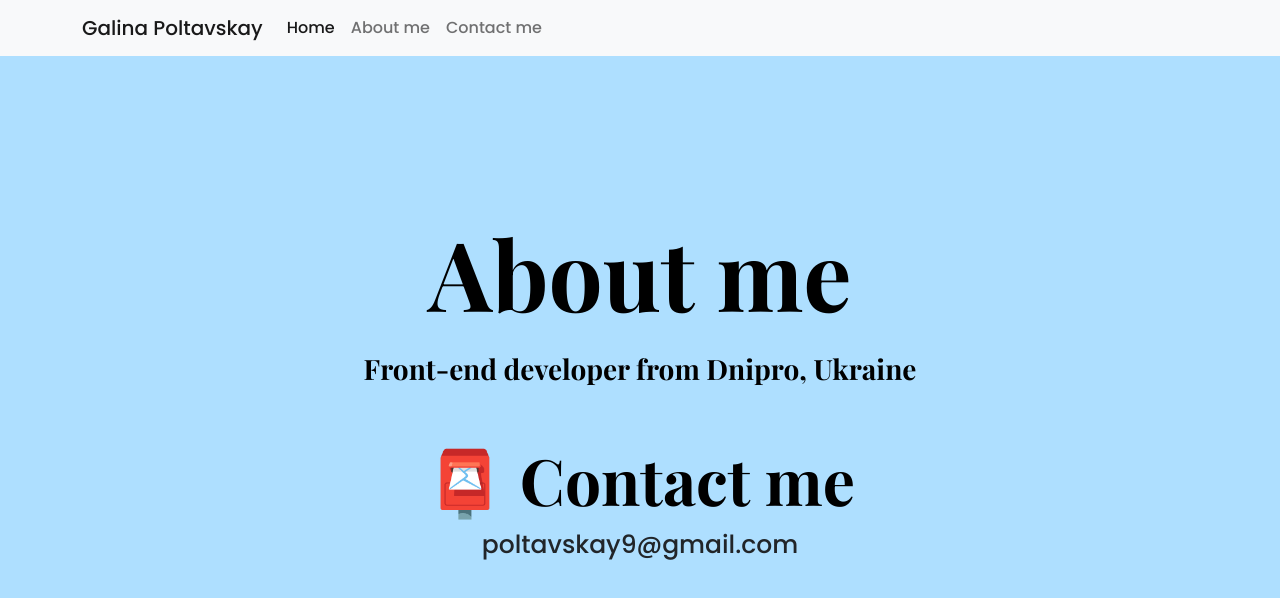
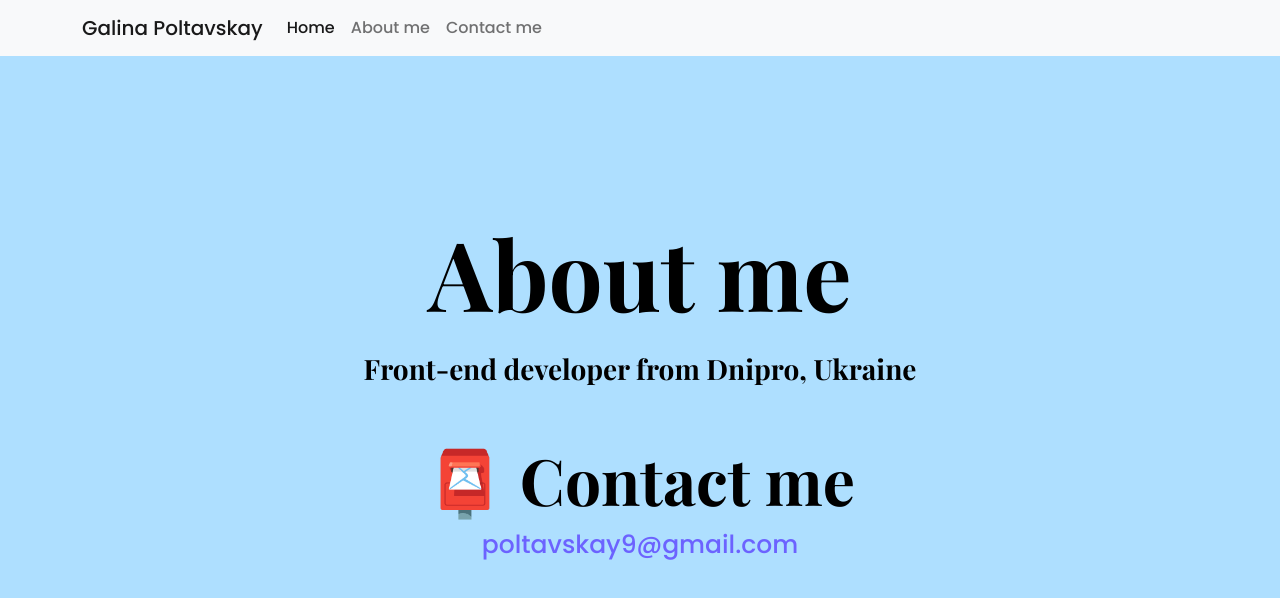
Before and after one commit to Poltavskay/portfolio-project, a plain HTML site: page about.html in a window 1280 px wide. Drawn offline with nearby package versions, Linux system fonts and the light colour scheme.

Commit message:
Chenges the styles

```diff
--- a/styles/porfolio.css
+++ b/styles/porfolio.css
@@ -113,7 +113,7 @@ p {
 .email-link {
   display: flex;
   justify-content: center;
-  color: var(--primary-color);
+  color: var(--brading-color);
   font-size: 25px;
   text-decoration: none;
 }
```
